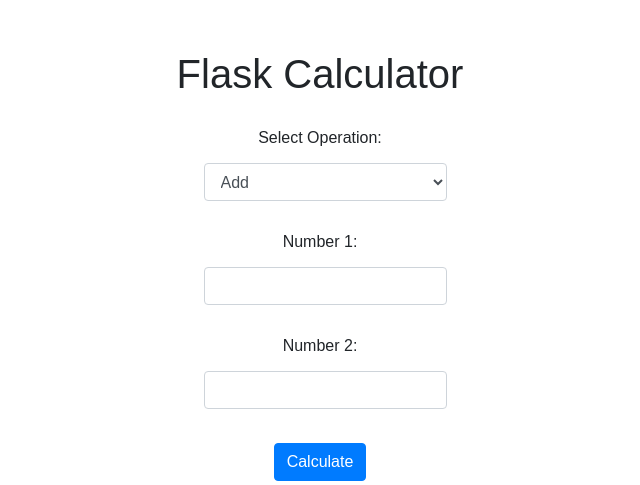
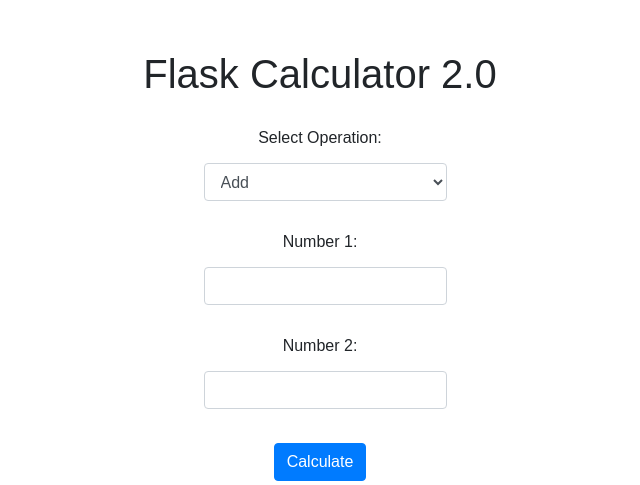
Before and after one commit to shreya15jirapure/flask-calculator-demo, a Flask app: page / in a window 1280 px wide. Shown: the top 485 px of the page, without its empty margins (320-960 px from the left). Run offline with Flask 2, Linux system fonts and the light colour scheme; some libraries are stand-ins or nearby versions.

Commit message:
Update index.html

```diff
--- a/templates/index.html
+++ b/templates/index.html
@@ -30,7 +30,7 @@
     </style>
 </head>
 <body>
-    <h1>Flask Calculator</h1>
+    <h1>Flask Calculator 2.0 </h1>
 
     <form id="calculatorForm">
         <label for="operation">Select Operation:</label>
```
